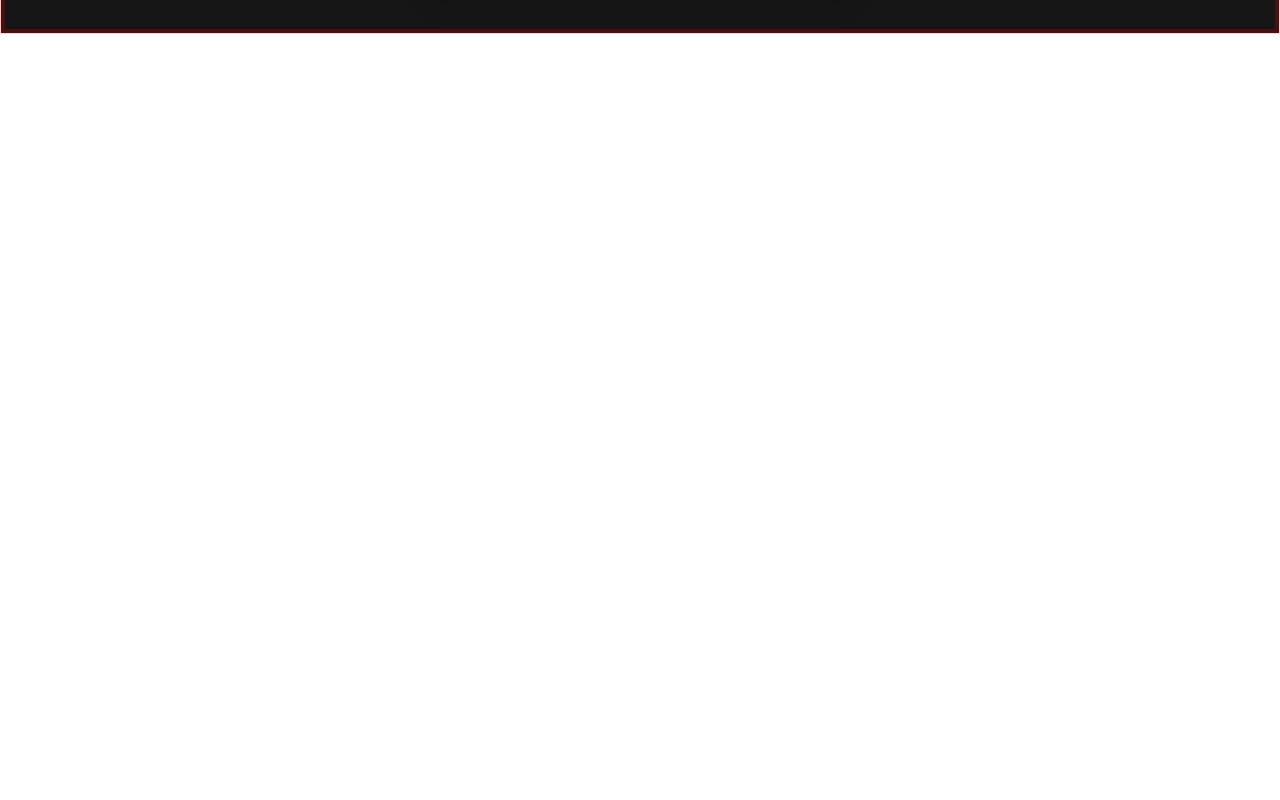
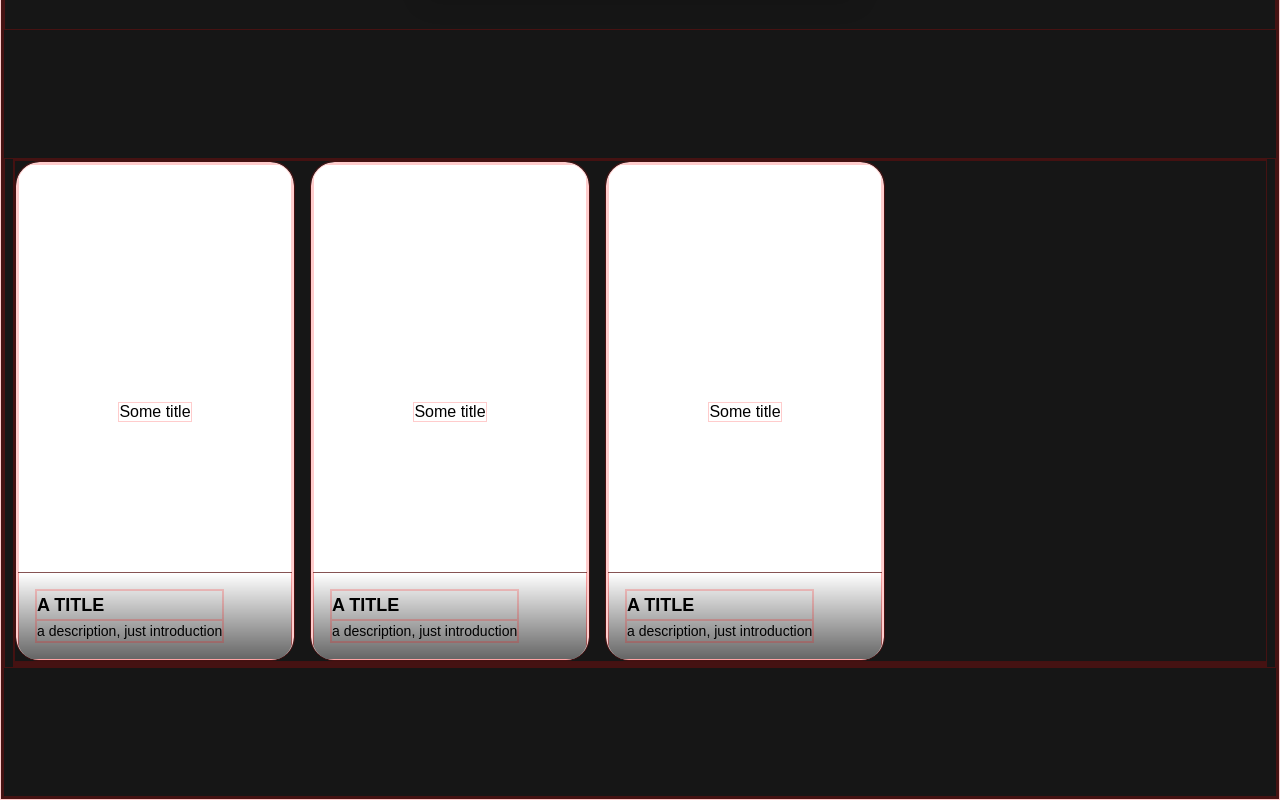
Before and after one commit to aabrilfl13/profes-nomadas, a React (Vite) app: page / in a window 1280 px wide. Shown: the part 1318-2118 px from the top of the page. Before the commit the page ends 1352 px from the top, so only its background shows below. Built offline with nearby package versions, Linux system fonts and the light colour scheme.

Commit message:
Create tiktok card component and his carrousel

```diff
--- a/package.json
+++ b/package.json
@@ -18,7 +18,8 @@
     "firebase": "^10.13.0",
     "prop-types": "^15.8.1",
     "react": "^18.3.1",
-		"react-dom": "^18.3.1"
+    "react-dom": "^18.3.1",
+    "swiper": "^11.1.12"
   },
   "devDependencies": {
     "@eslint/js": "^9.9.0",
--- /dev/null
+++ b/src/components/cards/TikTokCard.jsx
@@ -0,0 +1,75 @@
+import PropTypes from "prop-types"
+import { useState } from "react"
+
+const TikTokCard = ({ data }) => {
+	const [isMuted, setIsMuted] = useState(true)
+	const [videoError, setVideoError] = useState(false)
+
+	const handleVideoClick = (event) => {
+		event.preventDefault()
+		setIsMuted(!isMuted)
+	}
+
+	const handleVideoError = () => {
+		setVideoError(true)
+	}
+
+	console.log(data)
+
+	return (
+		// <div className="card h-[500px] w-[280px] overflow-hidden rounded-[32px] bg-base-100 shadow-xl">
+		// 	{/* Video Section */}
+		// 	<div className="relative h-full w-full">
+		// 		{videoError ? (
+		// 			<div className="flex h-full w-full items-center justify-center">
+		// 				<p className="text-center">HERE IS THE VIDEO</p>
+		// 			</div>
+		// 		) : (
+		// 			<video
+		// 				className="w-ful h-full cursor-pointer"
+		// 				muted={isMuted}
+		// 				loop
+		// 				autoPlay
+		// 				onClick={handleVideoClick}
+		// 				onError={handleVideoError}
+		// 			>
+		// 				<source src={data.url} type="video/mp4" />
+		// 				Your browser does not support the video tag.
+		// 			</video>
+		// 		)}
+		// 		{/* Overlay Section */}
+		// 		<div className="absolute bottom-0 left-0 flex w-full items-center justify-between bg-gradient-to-t from-black/60 to-transparent p-4 text-white">
+		// 			<div>
+		// 				<h2 className="text-lg font-bold">{data.title}</h2>
+		// 				<p className="text-sm">{data.description}</p>
+		// 			</div>
+		// 		</div>
+		// 	</div>
+		// </div>
+		<div className="h-[500px] max-w-[280px] overflow-hidden rounded-3xl bg-white text-black shadow-xl">
+			<div className="relative h-full w-full">
+				<div className="flex h-full w-full items-center justify-center">
+					<p className="text-center">{data.title}</p>
+				</div>
+
+				{/* Overlay Section */}
+				<div className="absolute bottom-0 left-0 flex w-full items-center justify-between bg-gradient-to-t from-black/60 to-transparent p-4 text-black">
+					<div>
+						<h2 className="text-lg font-bold">A TITLE</h2>
+						<p className="text-sm">a description, just introduction</p>
+					</div>
+				</div>
+			</div>
+		</div>
+	)
+}
+
+TikTokCard.propTypes = {
+	data: PropTypes.shape({
+		title: PropTypes.string.isRequired,
+		description: PropTypes.string.isRequired,
+		url: PropTypes.string.isRequired,
+	}).isRequired,
+}
+
+export default TikTokCard
--- /dev/null
+++ b/src/components/tiktok/TikTokList.jsx
@@ -0,0 +1,41 @@
+import PropTypes from "prop-types"
+import { FreeMode } from "swiper/modules"
+import { Swiper, SwiperSlide } from "swiper/react"
+import TikTokCard from "../cards/TikTokCard"
+
+import "swiper/css"
+import "swiper/css/free-mode"
+
+const sliderProps = {
+	modules: [FreeMode],
+	// speed: 100,  // Set the speed of the slider when it is in auto move
+	freeMode: false,
+	slidesPerView: "auto",
+	spaceBetween: 15,
+	loop: true,
+	navigation: true,
+	centeredSlides: false,
+	initialSlide: 1, // Set the second slide as the default active slide
+	onSlideChange: () => console.log("slide change"),
+	onSwiper: (swiper) => console.log(swiper),
+}
+
+const TikTokList = ({ tiktoks }) => {
+	return (
+		<section className="my-20 sm:my-32">
+			<Swiper className="mySwiper" {...sliderProps}>
+				{tiktoks.map((tiktok, index) => (
+					<SwiperSlide key={index} className="h-[500px] max-w-[280px] overflow-hidden rounded-3xl">
+						<TikTokCard data={tiktok} />
+					</SwiperSlide>
+				))}
+			</Swiper>
+		</section>
+	)
+}
+
+TikTokList.propTypes = {
+	tiktoks: PropTypes.array.isRequired,
+}
+
+export default TikTokList
--- a/src/data/constants.jsx
+++ b/src/data/constants.jsx
@@ -1,3 +1,4 @@
+import titokVideo from "@/assets/videos/tiktok.mp4"
 import educacionIrlanda from "../assets/BackgroundHero.png"
 
 //Datos de los precios para el componente pack
@@ -25,3 +26,31 @@ export const packsData = [
 		},
 	},
 ]
+
+export const tiktokData = [
+	{
+		title: "Some title",
+		description:
+			"¿Necesitamos sí o sí saber gaelico/irlandés para que nos puedan contratar en un colegio de educación primaria? NO \
+			Nos conceden unos años para poder aprenderlo ya que saben que es un idioma muyyy complicado. \
+			Nos contratarán de colegios siempre que necesiten cubrir un puesto y les gustemos 🤷🏻‍♀️",
+		url: titokVideo,
+	},
+	{
+		title: "Some title",
+		description:
+			"¿Qué nivel de inglés necesito para trabajar en Irlanda? \
+			Va a depender mucho de en qué ámbito de educación nos movamos y dd las necesidades actuales de los centros (pista, tienen mucha) \
+			Pero desde Profes Nómadas siempre vamos a recomendar empezar a trabajar en educación primaria o educación secundaria cuando ya tengamos un nivel C1 o cercano, aunque hay formas de poder trabajar sin aún tenerlo.",
+		url: titokVideo,
+	},
+	{
+		title: "Some title",
+		description:
+			"IRLANDA está buscando DOCENTES de educación primaria y educación secundaria deeesesperadamente!!! \
+			A una semana de empezar el curso escolar siguen faltando 1017 puestos por cubrir😳 \
+			No es para nada tarde para empezar con la preparación y poder entrar pronto en un centro. \
+			Escríbenos por privado y te explicamos cómo te podemos ayudar 🤞🏼🧚🏻‍♀️",
+		url: "https://www.instagram.com/reel/C-0lUtgNUoA/",
+	},
+]
--- a/src/pages/HomePage.jsx
+++ b/src/pages/HomePage.jsx
@@ -1,7 +1,8 @@
 import Header from "@/components/header/Header"
 import Hero from "@/components/hero/Hero"
 import PackList from "@/components/packs/PackList"
-import { packsData } from "@/data/constants"
+import TikTokList from "@/components/tiktok/TikTokList"
+import { packsData, tiktokData } from "@/data/constants"
 
 const HomePage = () => {
 	return (
@@ -10,6 +11,7 @@ const HomePage = () => {
 			<Header />
 			<Hero />
 			<PackList packs={packsData} />
+			<TikTokList tiktoks={tiktokData} />
 		</div>
 	)
 }
```
Also changed, not shown: 1 other file (tests, documents, lock files or other folders). Lines whose indentation alone changed are shown as unchanged.
